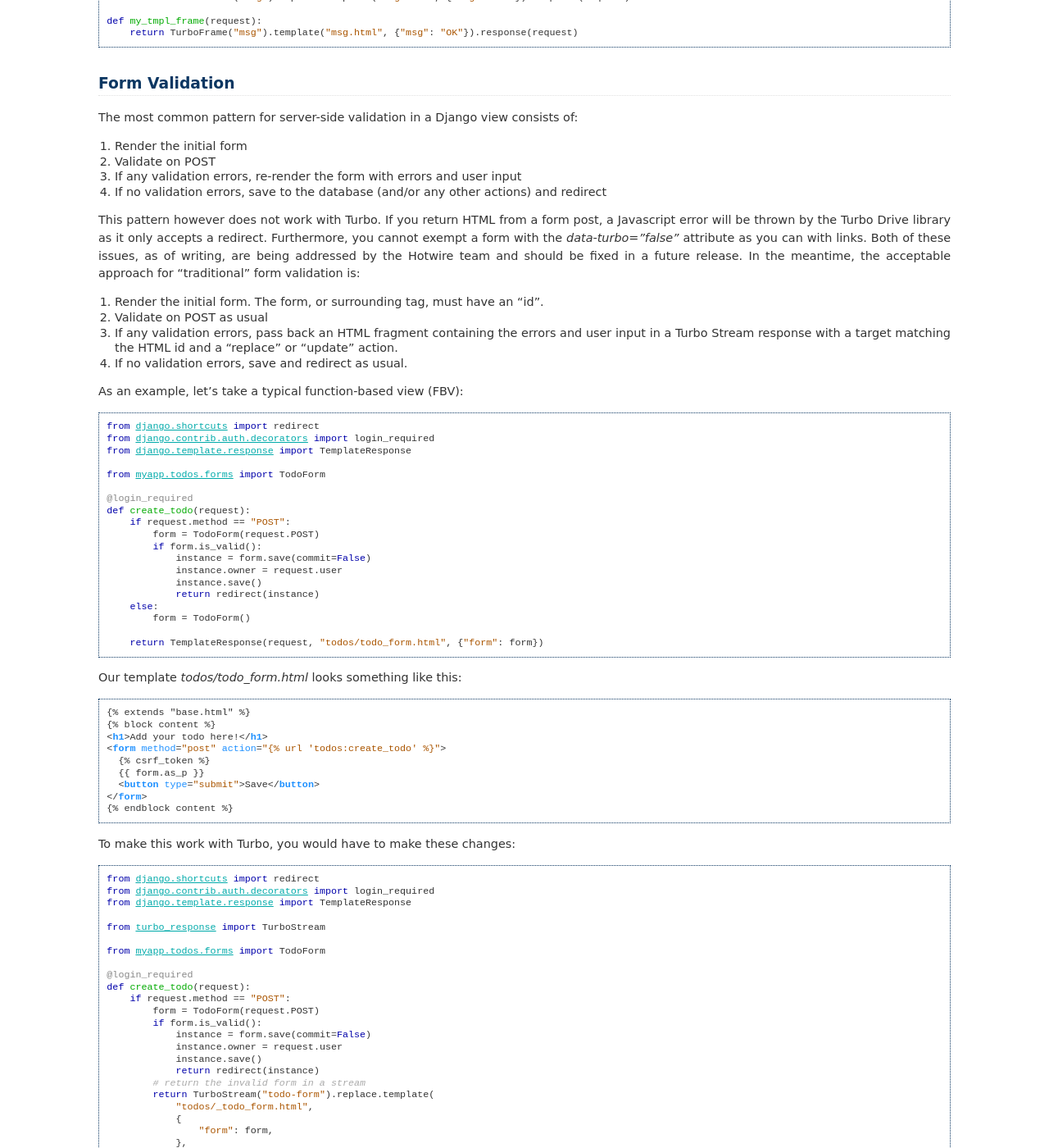
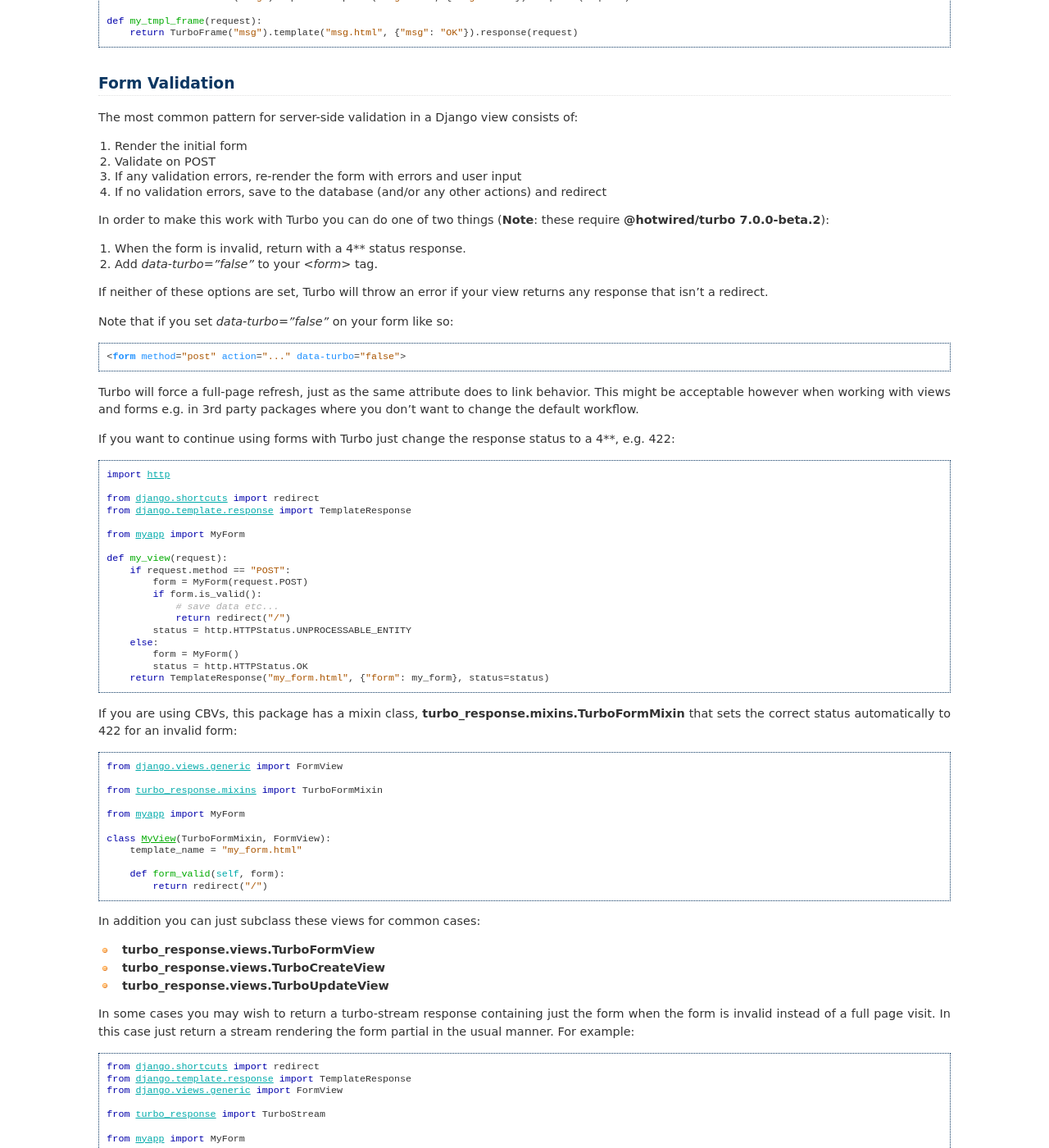
Before and after one commit to rails-inspire-django/django-turbo-helper, a Sphinx documentation site: the page built from doc/source/main.rst, in a window 1280 px wide and 1400 px high, scrolled down 2390 px. Shown: the whole window at 82% size. Built offline with Sphinx 7.4.7, drawn with Linux system fonts in a browser that asks for light colours; some of the changed text lies outside the part shown.

Commit message:
Update docs

```diff
--- a/doc/source/main.rst
+++ b/doc/source/main.rst
@@ -1,6 +1,6 @@
 This package provides helpers for server-side rendering of `Hotwired/Turbo <https://turbo.hotwire.dev/>`_ streams and frames.
 
-**Disclaimer**: the Hotwired/Turbo client libraries are, at time of writing, still in Beta. We expect there will be breaking changes until the first stable release. This package, and the Turbo client, should therefore be used with caution in a production environment. The version used in testing is *@hotwired/turbo==7.0.0-beta.1*.
+**Disclaimer**: the Hotwired/Turbo client libraries are, at time of writing, still in Beta. We expect there will be breaking changes until the first stable release. This package, and the Turbo client, should therefore be used with caution in a production environment. The version used in testing is *@hotwired/turbo==7.0.0-beta.2*.
 
 ============
 Requirements
@@ -163,182 +163,126 @@ The most common pattern for server-side validation in a Django view consists of:
 3. If any validation errors, re-render the form with errors and user input
 4. If no validation errors, save to the database (and/or any other actions) and redirect
 
-This pattern however does not work with Turbo. If you return HTML from a form post, a Javascript error will be thrown by the Turbo Drive library as it only accepts a redirect. Furthermore, you cannot exempt a form with the *data-turbo="false"* attribute as you can with links. Both of these issues, as of writing, are being addressed by the Hotwire team and should be fixed in a future release. In the meantime, the acceptable approach for "traditional" form validation is:
+In order to make this work with Turbo you can do one of two things (**Note**: these require **@hotwired/turbo 7.0.0-beta.2**):
 
-1. Render the initial form. The form, or surrounding tag, must have an "id".
-2. Validate on POST as usual
-3. If any validation errors, pass back an HTML fragment containing the errors and user input in a Turbo Stream response with a target matching the HTML id and a "replace" or "update" action.
-4. If no validation errors, save and redirect as usual.
+1. When the form is invalid, return with a 4** status response.
+2. Add *data-turbo="false"* to your `<form>` tag.
 
-As an example, let's take a typical function-based view (FBV):
+If neither of these options are set, Turbo will throw an error if your view returns any response that isn't a redirect.
+
+Note that if you set *data-turbo="false"* on your form like so:
+
+
+.. code-block:: html
+
+   <form method="post" action="..." data-turbo="false">
+
+Turbo will force a full-page refresh, just as the same attribute does to link behavior. This might be acceptable however when working with views and forms e.g. in 3rd party packages where you don't want to change the default workflow.
+
+If you want to continue using forms with Turbo just change the response status to a 4**, e.g. 422:
+
+
+.. code-block:: python
+
+  import http
+
+  from django.shortcuts import redirect
+  from django.template.response import TemplateResponse
+
+  from myapp import MyForm
+
+  def my_view(request):
+      if request.method == "POST":
+          form = MyForm(request.POST)
+          if form.is_valid():
+              # save data etc...
+              return redirect("/")
+          status = http.HTTPStatus.UNPROCESSABLE_ENTITY
+      else:
+          form = MyForm()
+          status = http.HTTPStatus.OK
+      return TemplateResponse("my_form.html", {"form": my_form}, status=status)
+
+
+If you are using CBVs, this package has a mixin class, **turbo_response.mixins.TurboFormMixin** that sets the correct status automatically to 422 for an invalid form:
+
+
+.. code-block:: python
+
+  from django.views.generic import FormView
+
+  from turbo_response.mixins import TurboFormMixin
+
+  from myapp import MyForm
+
+  class MyView(TurboFormMixin, FormView):
+      template_name = "my_form.html"
+
+      def form_valid(self, form):
+          return redirect("/")
+
+In addition you can just subclass these views for common cases:
+
+- **turbo_response.views.TurboFormView**
+- **turbo_response.views.TurboCreateView**
+- **turbo_response.views.TurboUpdateView**
+
+In some cases you may wish to return a turbo-stream response containing just the form when the form is invalid instead of a full page visit. In this case just return a stream rendering the form partial in the usual manner. For example:
 
 .. code-block:: python
 
   from django.shortcuts import redirect
-  from django.contrib.auth.decorators import login_required
   from django.template.response import TemplateResponse
+  from django.views.generic import FormView
 
-  from myapp.todos.forms import TodoForm
+  from turbo_response import TurboStream
 
-  @login_required
-  def create_todo(request):
+  from myapp import MyForm
+
+  def my_view(request):
       if request.method == "POST":
-          form = TodoForm(request.POST)
+          form = MyForm(request.POST)
           if form.is_valid():
-              instance = form.save(commit=False)
-              instance.owner = request.user
-              instance.save()
-              return redirect(instance)
+              # save data etc...
+              return redirect("/")
+          return TurboStream("form-target").replace.template("_my_form.html").render(request)
       else:
-          form = TodoForm()
+          form = MyForm()
+      return TemplateResponse("my_form.html", {"form": my_form})
 
-      return TemplateResponse(request, "todos/todo_form.html", {"form": form})
+  # or CBV...
 
-Our template *todos/todo_form.html* looks something like this:
+  class MyView(TurboFormMixin, FormView):
+      template_name = "my_form.html"
+
+      def form_valid(self, form):
+          return redirect("/")
+
+      def form_invalid(self, form):
+          return TurboStream("form-target").replace.template("_my_form.html").render(request)
+
+And your templates would look like this:
+
+*my_form.html*
 
 .. code-block:: html
 
   {% extends "base.html" %}
+
   {% block content %}
-  <h1>Add your todo here!</h1>
-  <form method="post" action="{% url 'todos:create_todo' %}">
-    {% csrf_token %}
-    {{ form.as_p }}
-    <button type="submit">Save</button>
-  </form>
+  <h1>my form goes here..</h1>
+  {% include "_my_form.html" %}
   {% endblock content %}
 
-To make this work with Turbo, you would have to make these changes:
-
-.. code-block:: python
-
-  from django.shortcuts import redirect
-  from django.contrib.auth.decorators import login_required
-  from django.template.response import TemplateResponse
-
-  from turbo_response import TurboStream
-
-  from myapp.todos.forms import TodoForm
-
-  @login_required
-  def create_todo(request):
-      if request.method == "POST":
-          form = TodoForm(request.POST)
-          if form.is_valid():
-              instance = form.save(commit=False)
-              instance.owner = request.user
-              instance.save()
-              return redirect(instance)
-          # return the invalid form in a stream
-          return TurboStream("todo-form").replace.template(
-              "todos/_todo_form.html",
-              {
-                  "form": form,
-              },
-            ).response(request)
-
-      else:
-          form = TodoForm()
-      return TemplateResponse(request, "todos/todo_form.html", {"form": form})
-
-
-We break up our *todo_form.html* template, extracting the HTML into a partial include containing the form. A common convention is to use an initial underscore to distinguish partial templates but you can use any naming scheme you wish:
-
-*todos/todo_form.html*
+*_my_form.html*
 
 .. code-block:: html
 
-  {% extends "base.html" %}
-  {% block content %}
-  <h1>Add your todo here!</h1>
-  {% include "todos/_todo_form.html" %}
-  {% endblock content %}
-
-*todos/_todo_form.html*
-
-.. code-block:: html
-
-  <form method="post" action="{% url 'todos:create_todo' %}" id="todo-form">
+  <form method="POST" id="form-target" action="/my-form">
     {% csrf_token %}
     {{ form.as_p }}
-    <button type="submit">Save</button>
   </form>
 
-Notice the ID on the form tag. In addition, the template must render with a single top-level tag.
-
-If the form contains errors, the response should look something like this:
-
-.. code-block:: html
-
-  <turbo-stream action="replace" target="todo-form">
-    <template>
-      <form method="post" ...>
-      form body with error messages goes here...
-      </form>
-    </template>
-  </turbo-stream>
-
-If you prefer class-based views (CBVs) you can do the same with the **TurboStreamFormMixin** class:
-
-.. code-block:: python
-
-  from django.contrib.auth.mixins import LoginRequiredMixin
-  from django.views.generic.edit import CreateView
-
-  from turbo_response.mixins import TurboStreamFormMixin
-
-  from myapp.todos.forms import TodoForm
-  from myapp.todos.models import Todo
-
-
-  class CreateTodoView(TurboStreamFormMixin, LoginRequiredMixin, CreateView):
-      template_name = "todos/todo_form.html"
-      turbo_stream_template_name = "todos/_todo_form.html"
-      turbo_stream_target = "todo-form"
-
-  create_todo_view = CreateTodoView.as_view()
-
-Note that the default action for this mixin is "replace", so you don't need to set it here.
-
-To save typing you can just use **TurboStreamCreateView**:
-
-
-.. code-block:: python
-
-  from django.contrib.auth.mixins import LoginRequiredMixin
-  from django.views.generic.edit import CreateView
-
-  from turbo_response.views import TurboStreamCreateView
-
-  from myapp.todos.forms import TodoForm
-  from myapp.todos.models import Todo
-
-  class CreateTodoView(LoginRequiredMixin, TurboStreamCreateView):
-      model = Todo
-      form_class = TodoForm
-      template_name = "todos/todo_form.html"
-      turbo_stream_template_name = "todos/_todo_form.html"
-      turbo_stream_target = "todo-form"
-
-  create_todo_view = CreateTodoView.as_view()
-
-This class automatically adopts the convention of using the underscore prefix for any partials, so you could save a couple lines of code and just write:
-
-.. code-block:: python
-
-  class CreateTodoView(LoginRequiredMixin, TurboStreamCreateView):
-      model = Todo
-      form_class = TodoForm
-
-and the turbo stream template will automatically resolve to *todos/_todo_form.html* (the *CreateView* of course resolves the default template names as well, based on the model metadata). The turbo-stream target is auto-generated based on the model meta info: in this case *myapp-todo-form*. If we use **TurboStreamUpdateView** then it will be *myapp-todo-<todo_id>-form*. If you don't want your DOM IDs autogenerated, just set **turbo_stream_target** explictly in your view, or override **get_turbo_stream_target()**. The target is passed to all templates as the variable *turbo_stream_target*, so you can use that in your form markup to keep things consistent:
-
-.. code-block:: html
-
-  <form method="post" action="{% url 'todos:create_todo' %}" id="{{ turbo_stream_target }}">
-    {% csrf_token %}
-    {{ form.as_p }}
-    <button type="submit">Save</button>
-  </form>
 
 ================================
 Responding with Multiple Streams
```
Also changed, not shown: 2 other files.
